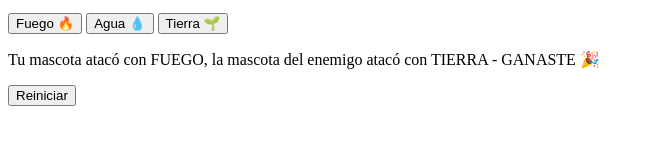
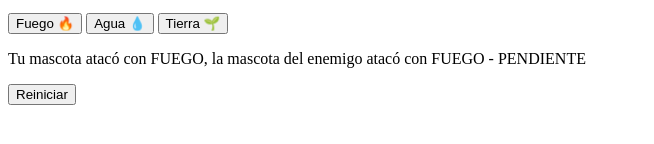
Before and after one commit to tinoco123/Mokepon, a plain HTML site: page index.html in a window 1280 px wide. Both pictures are taken after a click on the button "Fuego 🔥". Shown: the part 272-416 px from the top of the page, 0-654 px from the left. Drawn offline with Linux system fonts and the light colour scheme.

Commit message:
Imprimir ataques del enemigo

```diff
--- a/index.html
+++ b/index.html
@@ -41,7 +41,6 @@
     </section>
 
     <section id="mensajes">
-        <p>Tu mascota atacó con FUEGO, la mascota del enemigo atacó con TIERRA - GANASTE 🎉</p>
     </section>
 
     <section id="reiniciar">
--- a/js/mokepon.js
+++ b/js/mokepon.js
@@ -33,13 +33,23 @@ function ataqueTierra(){
 }
 
 
+function crearMensaje(){
+    let mensajes = document.getElementById("mensajes")
+
+    let parrafo =  document.createElement("p")
+    parrafo.innerHTML = `Tu mascota atacó con ${ataqueJugador}, la mascota del enemigo atacó con ${ataqueEnemigo} - PENDIENTE`
+
+    mensajes.appendChild(parrafo)
+}
+
+
 function seleccionarAtaqueEnemigo(){
     let ataques = new Map();
     ataques.set(1, "FUEGO")
     ataques.set(2, "AGUA")
     ataques.set(3, "TIERRA")
     ataqueEnemigo = ataques.get(numeroAleatorio(1,3))
-
+    crearMensaje()
 }
 
 
@@ -64,7 +74,6 @@ function seleccionarMascotaJugador(){
     if (mascotaJugador.innerHTML != ""){
         seleccionarMascotaEnemigo()
     }
-
 }
 
 
```
